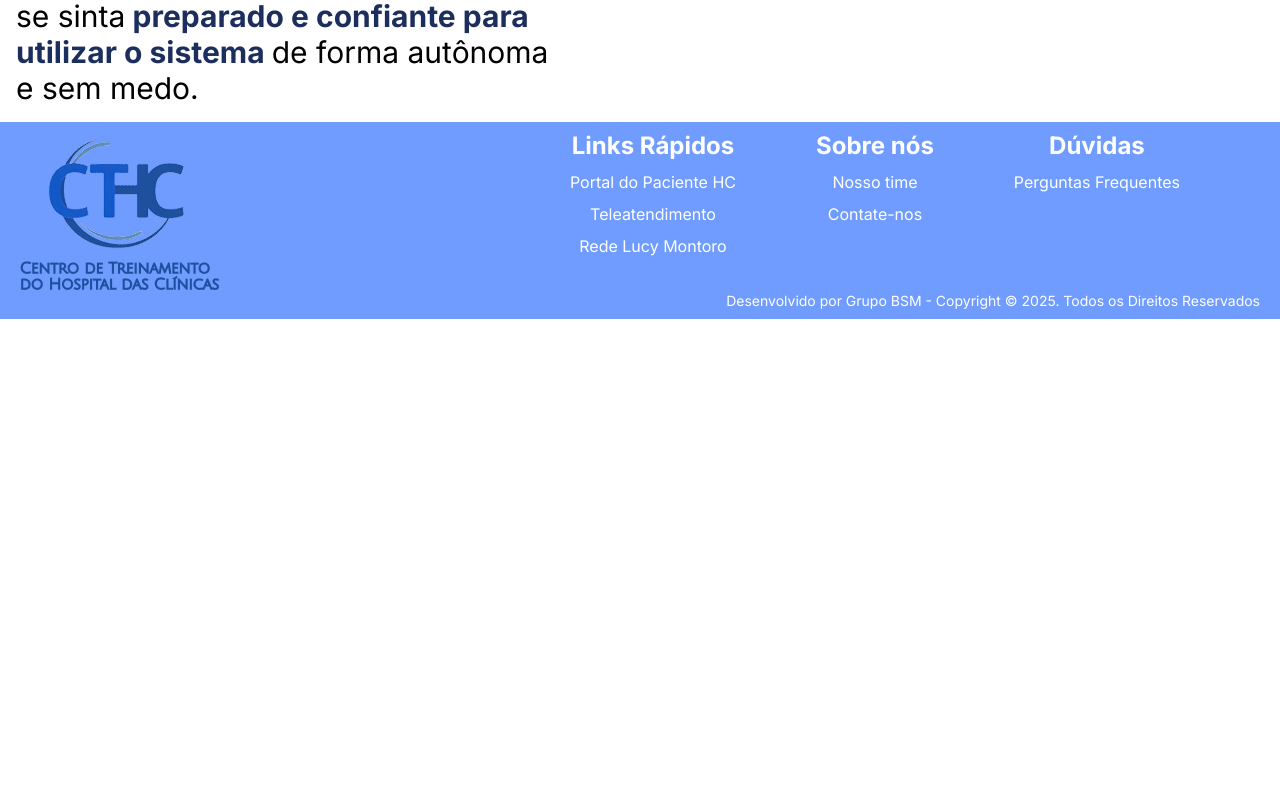
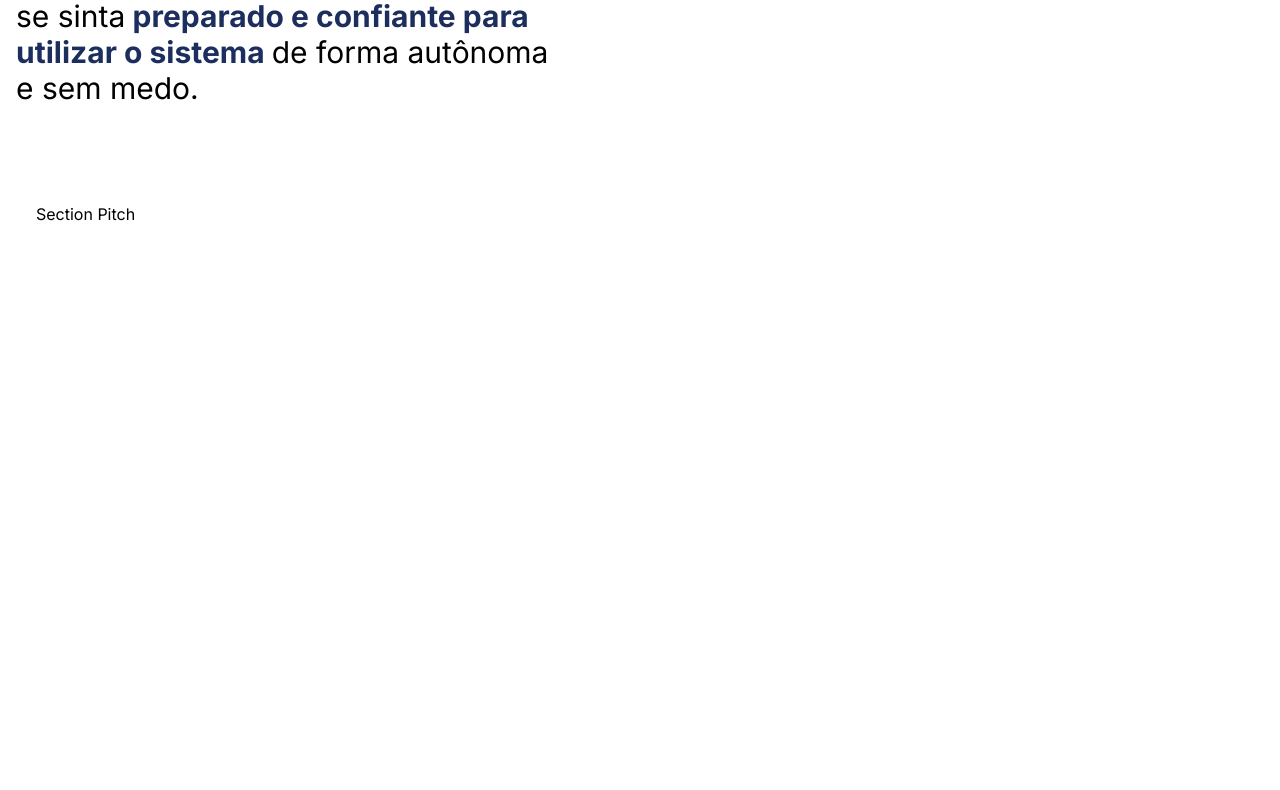
Before and after one commit to BSM-Challenge/ct-hc, a React (Vite) app: page / in a window 1280 px wide. Shown: the part 1650-2440 px from the top of the page. Before the commit the page ends 1969 px from the top, so only its background shows below. Built offline with nearby package versions, Linux system fonts and the light colour scheme; a web font is replaced by a local one.

Commit message:
Criado a section e importado o SectionPitch

```diff
--- a/src/routes/Home/index.tsx
+++ b/src/routes/Home/index.tsx
@@ -1,3 +1,4 @@
+import SectionPitch from "../../components/Section-Pitch";
 import SectionSobre from "../../components/Section-Sobre";
 import SectionWelcome from "../../components/Section-Welcome";
 
@@ -10,6 +11,9 @@ export default function Home() {
       <section id="sobre" className="bg-[var(--color-white)] min-h-screen p-4">
         <SectionSobre />
       </section>
+      <section id="pitch" className="bg-[var(--color-white)] h-screen py-20 pl-9">
+        <SectionPitch />
+      </section>
     </main>
   );
 }
```
